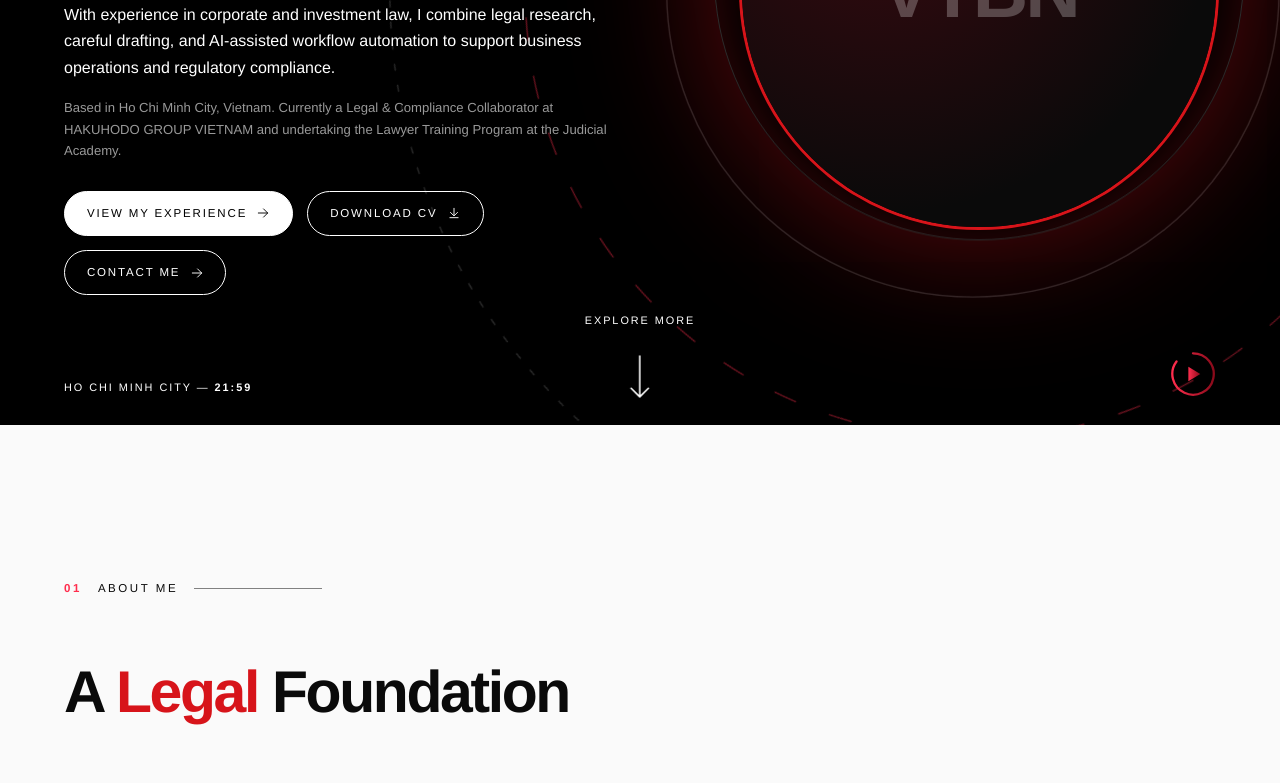
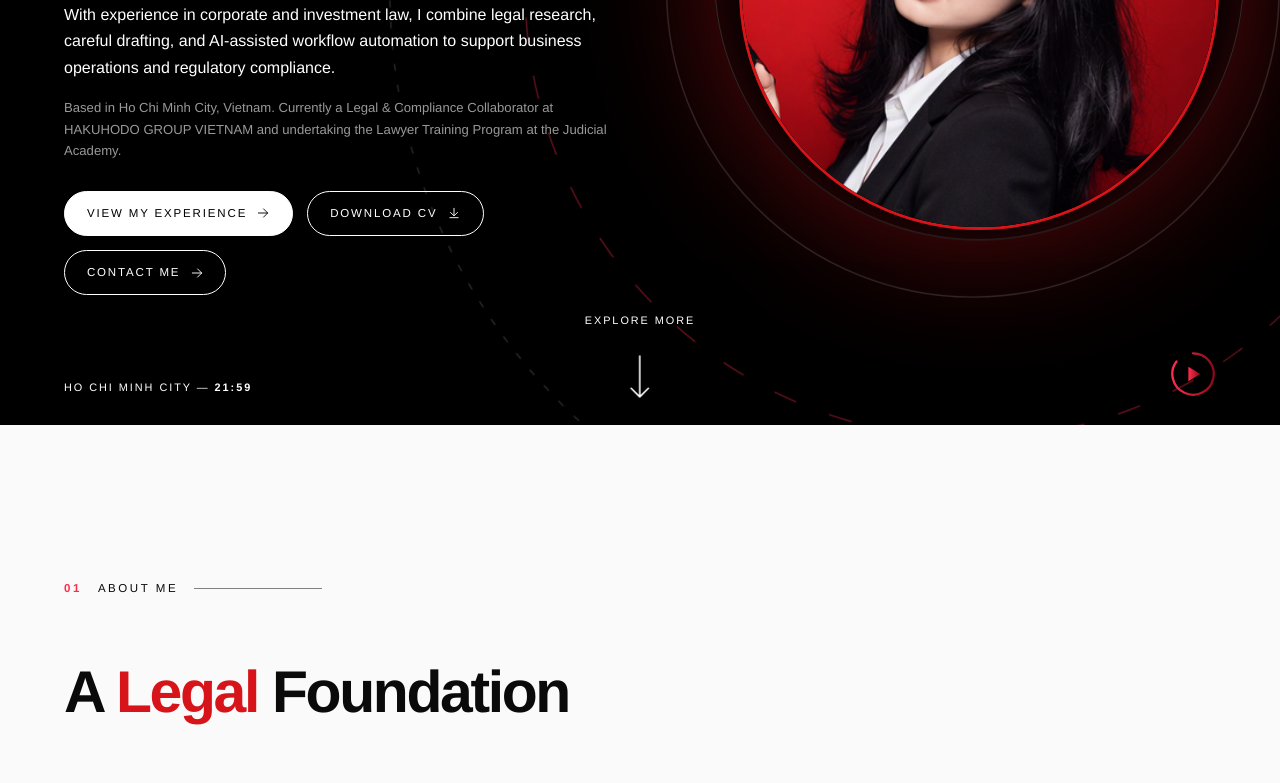
Before and after one commit to vothanhbaongoc2003/Websites, a plain HTML site: page index.html in a window 1280 px wide. Shown: the part 444-1227 px from the top of the page. Drawn offline with Linux system fonts and the light colour scheme.

Commit message:
Update index.html

```diff
--- a/index.html
+++ b/index.html
@@ -404,7 +404,7 @@ em{font-style:normal;color:var(--r2)}
   <div class="par rw" data-d="18"><svg viewBox="0 0 100 100"><circle class="a" cx="50" cy="50" r="49.5"/><circle class="b" cx="50" cy="50" r="38"/><circle cx="50" cy="50" r="26"/></svg></div>
   <div class="par hero-photo" data-d="24">
     <div class="hp-glow"></div>
-    <div class="hp-frame"><img src="avatar.jpg.jpg" alt="Vo Thanh Bao Ngoc"></div>
+    <div class="hp-frame"><img src="avatar.jpg" alt="Vo Thanh Bao Ngoc"></div>
   </div>
   <div class="hero-in">
     <p class="eyebrow hi">Legal &amp; Compliance Professional</p>
```
